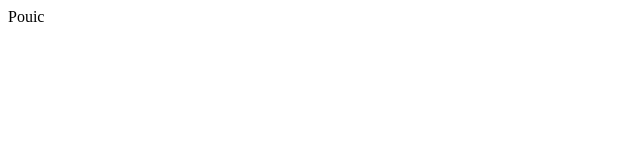
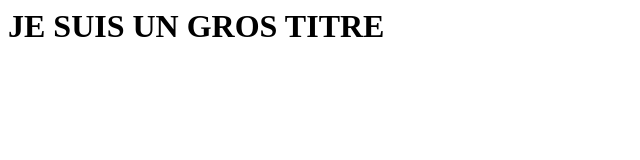
Before and after one commit to dacodemaniak/git-collaborative, a website: page src/index.html in a window 1280 px wide. Shown: the whole page, without its empty margins (0-640 px from the left). Drawn offline with Linux system fonts and the light colour scheme.

Commit message:
index et package

```diff
--- a/src/assets/css/styles.css
+++ b/src/assets/css/styles.css
@@ -1,4 +1,9 @@
 /*
 Pouet
 */
-body{}
+body{
+    width: auto;
+}
+h1{
+    width: 100%;
+}
--- a/src/index.html
+++ b/src/index.html
@@ -1 +1,8 @@
-Pouic
+<html>
+    <head>
+
+    </head>
+    <body>
+        <h1>JE SUIS UN GROS TITRE</h1>
+    </body>
+</html>
```
Also changed, not shown: package.json (added, +11 -0 lines).
